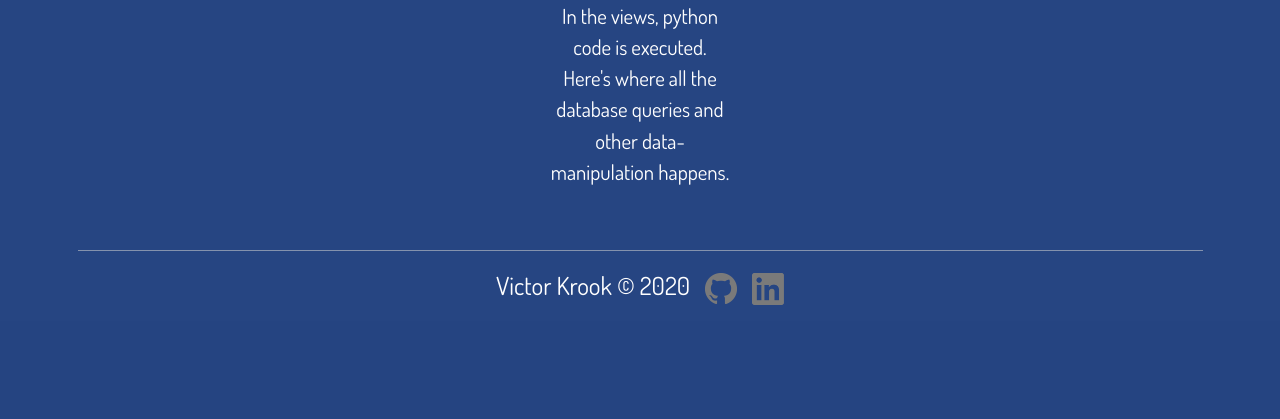
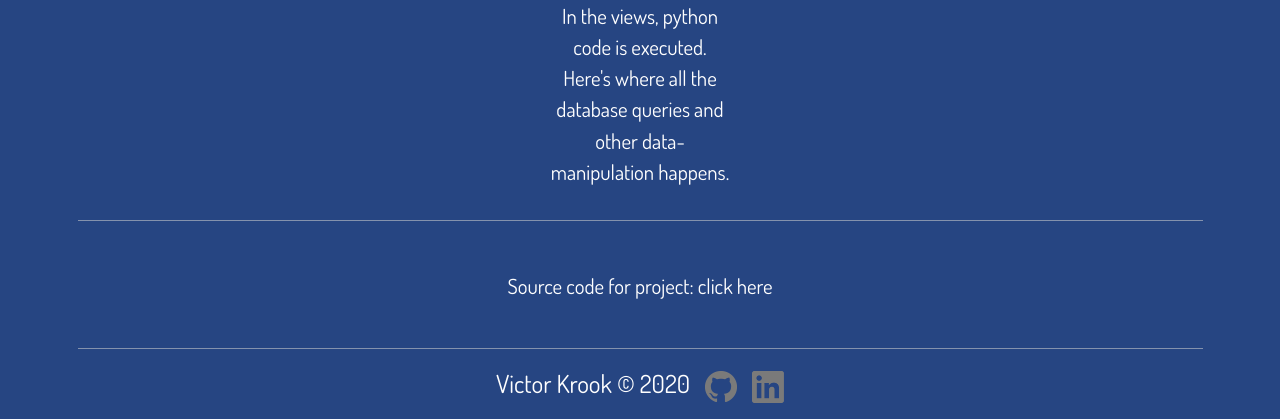
Before and after one commit to victorhook/website, a Django app: template templates/website.html in a window 1280 px wide. Shown: the part 1969-2388 px from the top of the page. Before the commit the page ends 2274 px from the top, so only its background shows below. Run offline with Django 3.2, Linux system fonts and the light colour scheme; the template is opened without the code that fills it: most values are stand-ins (such as "Sample title", 1, 10 or a date in 2020); some libraries are stand-ins or nearby versions.

Commit message:
minor css fixes

```diff
--- a/static/css/website.css
+++ b/static/css/website.css
@@ -20,3 +20,17 @@
 p {
     font-size: 1.3em;
 }
+
+.source-code {
+    margin: 50px;
+}
+
+.source-code a {
+    color: white;
+    text-decoration: none
+  }
+
+  .source-code a:hover {
+    color: rgba(255, 255, 255, 0.767);
+    font-weight: 600;
+  }
--- a/templates/website.html
+++ b/templates/website.html
@@ -131,6 +131,12 @@
         </div>
     </div>
 
+    <hr>
+
+    <div class="source-code">
+        <p>Source code for project: <a href="https://github.com/victorhook/website">click here</a></p>
+    </div>
+
 
 
 </div>
```
Also changed, not shown: static/css/skills.css (line endings or trailing spaces).
